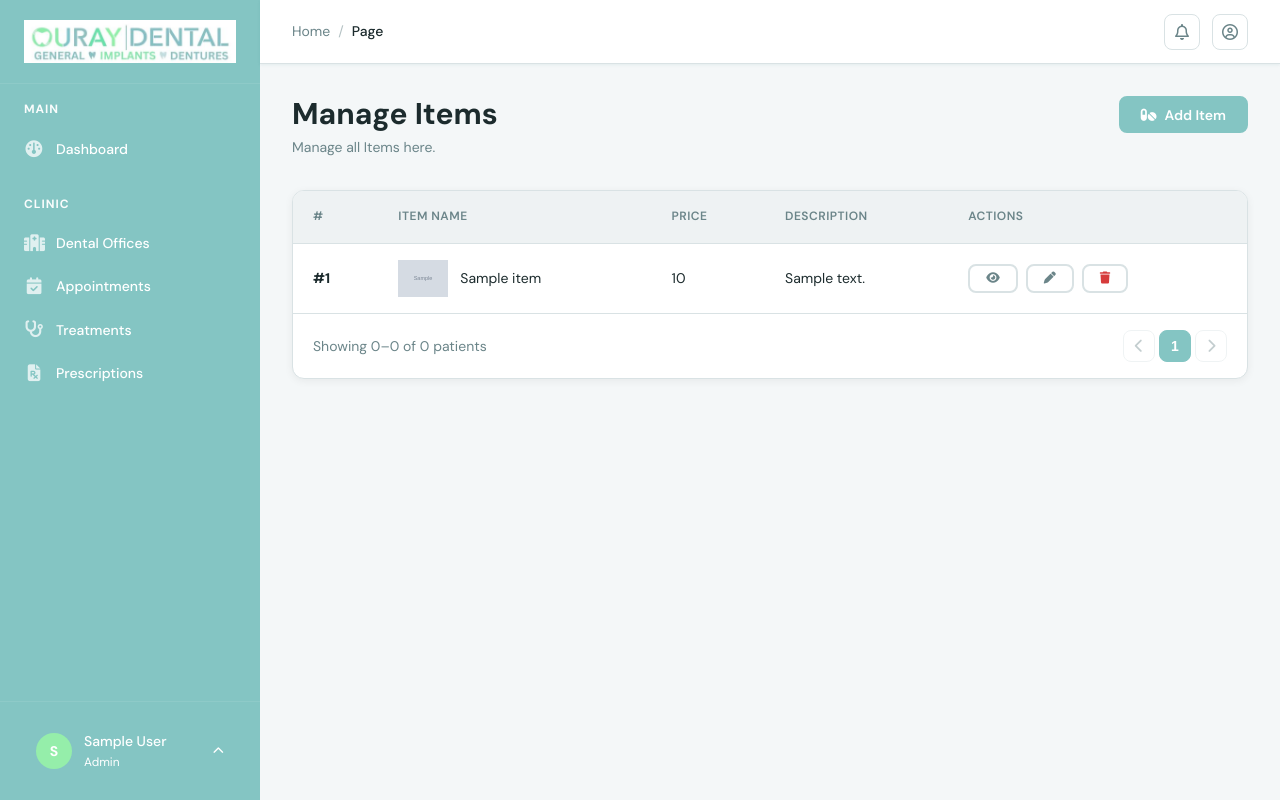
After one commit to alimemon231/dental-app, a PHP site: page /items.php in a window 1280 px wide. The commit adds this page. Run offline with PHP 8.4, Linux system fonts and the light colour scheme; the visitor is signed in with stand-in values (Sample User, id 1); tables that the repository leaves empty or names only in its code hold one stand-in row (values such as "Sample post"); grey boxes marked "Sample" are stand-in pictures.

Commit message:
app completed till items upload with proper image handling image uploads images save delete updated in server side

```diff
--- /dev/null
+++ b/api/items/list.php
@@ -0,0 +1,40 @@
+<?php
+/**
+ * GET api/patients/list.php
+ * Query params: limit, page, search
+ */
+require_once __DIR__ . '/../../includes/Auth.php';
+
+$db   = new Database();
+$auth = new Auth($db);
+$auth->requireAuth();
+
+$limit  = min((int)($_GET['limit'] ?? 20), 100);
+$page   = max((int)($_GET['page']  ?? 1), 1);
+$search = trim($_GET['search'] ?? '');
+$offset = ($page - 1) * $limit;
+
+if ($search) {
+    $like = '%' . $search . '%';
+    $patients = $db->query(
+        "SELECT id,
+                CONCAT(first_name, ' ', last_name) AS name,
+                phone, email, gender, date_of_birth, created_at
+         FROM patients
+         WHERE deleted_at IS NULL
+           AND (first_name LIKE ? OR last_name LIKE ? OR phone LIKE ? OR email LIKE ?)
+         ORDER BY created_at DESC
+         LIMIT ? OFFSET ?",
+        [$like, $like, $like, $like, $limit, $offset]
+    );
+} else {
+    $patients = $db->query(
+        "SELECT *
+         FROM items
+         ORDER BY id
+         LIMIT ? OFFSET ?",
+        [$limit, $offset]
+    );
+}
+
+Api::success($patients);
--- a/api/offices/delete.php
+++ b/api/offices/delete.php
@@ -18,5 +18,6 @@ if (!$db->exists('offices', ['id' => $id,])) {
     Api::error('Patient not found.', 404); exit;
 }
 
+$db->Delete('office_users', ['office_id' => $id]);
 $db->Delete('offices', ['id' => $id]);
 Api::success(null, 'Patient deleted successfully.');
--- a/assets/css/global.css
+++ b/assets/css/global.css
@@ -547,7 +547,8 @@ table.data-table tfoot td {
   color: var(--color-text-muted);
 }
 .table-empty i { font-size: 2.5rem; margin-bottom: var(--sp-3); display: block; opacity: 0.4; }
-
+.item-img{max-width: 50px;}
+.main-item-image{width: 100%; border-radius: 10px;}
 /* ------------------------------------------------------------------ */
 /*  BADGES                                                              */
 /* ------------------------------------------------------------------ */
--- /dev/null
+++ b/assets/js/items.js
@@ -0,0 +1,266 @@
+/**
+ * assets/js/offices.js
+ * CRUD logic for the offices page.
+ * This file is the template/pattern to copy when building any new module.
+ */
+
+$(document).ready(function () {
+
+    /* ── State ── */
+    var currentPage = 1;
+    var perPage = 20;
+    var editingId = null;   // null = adding new, number = editing
+
+    /* ================================================================
+       LOAD TABLE
+    ================================================================ */
+    function loadItems(page) {
+        page = page || 1;
+        currentPage = page;
+
+        App.ajax({
+            url: '/items/list.php',
+            method: 'GET',
+            loader: false,
+            data: {
+                page: page,
+                limit: perPage,
+            },
+            onSuccess: function (data, msg, res) {
+                renderTable(data);
+                renderPagination(res.meta || {});
+            },
+            onError: function () {
+                $('#items-tbody').html(
+                    '<tr><td colspan="8"><div class="table-empty"><i class="fa-solid fa-circle-exclamation"></i> Failed to load patients.</div></td></tr>'
+                );
+            }
+        });
+    }
+
+    function renderTable(patients) {
+        if (!patients || !patients.length) {
+            $('#items-tbody').html(
+                '<tr><td colspan="8"><div class="table-empty"><i class="fa-solid fa-pills"></i> No items found.</div></td></tr>'
+            );
+            return;
+        }
+
+        var rows = '';
+        $.each(patients, function (i, p) {
+            rows += '<tr>' +
+                '<td><strong>#' + (i + 1) + '</strong></td>' +
+                '<td>' +
+                '<div class="flex flex-align gap-3">' +
+                '<img src="' + p.image_path + '" class="item-img">' +
+                '<div>' +
+                App.utils.escHtml(p.name) +
+                '</div>' +
+                '</div>' +
+                '</td>' +
+
+
+                '<td>' + App.utils.escHtml(p.price || '—') + '</td>' +
+                '<td>' + App.utils.escHtml(p.description || '—') + '</td>' +
+                '<td>' +
+                '<div class="actions">' +
+                '<button class="btn btn-ghost btn-sm btn-view" data-id="' + p.id + '" title="View"><i class="fa-solid fa-eye"></i></button>' +
+                '<button class="btn btn-ghost btn-sm btn-edit" data-id="' + p.id + '" title="Edit"><i class="fa-solid fa-pen"></i></button>' +
+                '<button class="btn btn-ghost btn-sm btn-delete" data-id="' + p.id + '" data-name="' + App.utils.escHtml(p.name) + '" title="Delete" style="color:var(--color-danger)"><i class="fa-solid fa-trash"></i></button>' +
+                '</div>' +
+                '</td>' +
+                '</tr>';
+        });
+
+        $('#items-tbody').html(rows);
+    }
+
+    function renderPagination(meta) {
+        var total = meta.total || 0;
+        var pages = meta.pages || 1;
+        var current = meta.current || 1;
+        var from = total ? ((current - 1) * perPage + 1) : 0;
+        var to = Math.min(current * perPage, total);
+
+        $('#patients-info').text('Showing ' + from + '–' + to + ' of ' + total + ' patients');
+
+        var btns = '';
+        btns += '<button class="page-btn" id="pg-prev" ' + (current <= 1 ? 'disabled' : '') + '><i class="fa-solid fa-chevron-left"></i></button>';
+
+        // Show max 5 page buttons
+        var start = Math.max(1, current - 2);
+        var end = Math.min(pages, start + 4);
+        for (var i = start; i <= end; i++) {
+            btns += '<button class="page-btn ' + (i === current ? 'active' : '') + '" data-page="' + i + '">' + i + '</button>';
+        }
+
+        btns += '<button class="page-btn" id="pg-next" ' + (current >= pages ? 'disabled' : '') + '><i class="fa-solid fa-chevron-right"></i></button>';
+        $('#pagination-btns').html(btns);
+    }
+
+
+    /* Pagination */
+    $(document).on('click', '.page-btn[data-page]', function () {
+        loadPatients(parseInt($(this).data('page')));
+    });
+    $(document).on('click', '#pg-prev', function () { if (currentPage > 1) loadPatients(currentPage - 1); });
+    $(document).on('click', '#pg-next', function () { loadPatients(currentPage + 1); });
+
+    /* ================================================================
+       ADD NEW PATIENT
+    ================================================================ */
+    $('#btn-add-item').on('click', function () {
+        editingId = null;
+        resetForm();
+        $('[name="image"]').attr('required', 'required');
+        $('#item-modal-title').text('Add New Item');
+        App.modal.open('item-modal');
+    });
+
+    /* ================================================================
+       SAVE PATIENT (create or update)
+    ================================================================ */
+    $('#btn-save-item').on('click', function () {
+        var form = $('#item-form');
+
+        // Front-end validation
+        App.form.clearErrors(form);
+        if (!App.form.validate(form)) {
+            App.toast.warning('Validation', 'Please fill in all required fields.');
+            return;
+        }
+
+        var data = new FormData(form[0]);
+        var isEditing = !!editingId;
+        var url = isEditing
+            ? '/items/update.php'
+            : '/items/create.php';
+
+        if (isEditing) data.patient_id = editingId;
+
+        App.ajax({
+            url: url,
+            method: 'POST',
+            data: data,
+            btn: $('#btn-save-item'),
+            loaderMsg: isEditing ? 'Saving changes…' : 'Creating Item…',
+            onSuccess: function (d, msg) {
+                App.modal.close('item-modal');
+                App.toast.success('Success', msg);
+                loadItems(currentPage);
+            }
+        });
+    });
+
+    /* ================================================================
+       VIEW PATIENT
+    ================================================================ */
+    $(document).on('click', '.btn-view', function () {
+        var id = $(this).data('id');
+
+        App.ajax({
+            url: '/items/get.php?id=' + id,
+            loader: false,
+            onSuccess: function (p) {
+                var html =
+                    '<div class="grid-2" style="gap:var(--sp-8)">' +
+
+                    '<div>' +
+                    '<div class="form-section-title mb-4"><i class="fa-solid fa-user"></i>  Item Info </div>' +
+                        infoRow('Item Name', p.name || '—') +
+                        infoRow('Price', p.price || '—') +
+                        infoRow('description', p.description || '—') +
+                    '</div>' +
+
+                    '<div>' +
+                        '<img src="'+ p.image_path +'" class="main-item-image">'
+                    '</div>' +
+                    '</div>';
+
+
+                $('#view-items-body').html(html);
+                $('#btn-edit-from-view').data('id', p.id);
+                App.modal.open('view-item-modal');
+            }
+        });
+    });
+
+    function infoRow(label, value) {
+        return '<div class="flex-between mb-4" style="border-bottom:1px solid var(--color-border);padding-bottom:var(--sp-3)">' +
+            '<span class="text-sm text-muted">' + label + '</span>' +
+            '<span class="text-sm fw-500">' + App.utils.escHtml(String(value)) + '</span>' +
+            '</div>';
+    }
+
+    function ucFirst(str) { return str ? str.charAt(0).toUpperCase() + str.slice(1) : ''; }
+
+    $('#btn-edit-from-view').on('click', function () {
+        App.modal.close('view-item-modal');
+        openEditModal($(this).data('id'));
+    });
+
+    /* ================================================================
+       EDIT PATIENT
+    ================================================================ */
+    $(document).on('click', '.btn-edit', function () {
+        openEditModal($(this).data('id'));
+    });
+
+    function openEditModal(id) {
+        App.ajax({
+            url: '/items/get.php?id=' + id,
+            loader: false,
+            onSuccess: function (p) {
+                resetForm();
+                editingId = p.id;
+                $('#patient-modal-title').text('Edit Item');
+
+                // Populate form
+                $('#item-id').val(p.id);
+                $('[name="name"]').val(p.name);
+                $('[name="price"]').val(p.price);
+                $('[name="description"]').val(p.description);
+                $('[name="image"]').removeAttr('required');
+                App.modal.open('item-modal');
+            }
+        });
+    }
+
+    /* ================================================================
+       DELETE PATIENT
+    ================================================================ */
+    $(document).on('click', '.btn-delete', function () {
+        var id = $(this).data('id');
+        var name = $(this).data('name');
+
+        App.utils.confirm(
+            'Are you sure you want to delete "' + name + '"? This cannot be undone.',
+            function () {
+                App.ajax({
+                    url: '/items/delete.php',
+                    method: 'POST',
+                    data: { id: id },
+                    loaderMsg: 'Deleting Item…',
+                    onSuccess: function (d, msg) {
+                        App.toast.success('Deleted', msg);
+                        loadItems(currentPage);
+                    }
+                });
+            }
+        );
+    });
+
+    /* ================================================================
+       HELPERS
+    ================================================================ */
+    function resetForm() {
+        App.form.reset(document.getElementById('item-form'));
+        editingId = null;
+    }
+
+    /* ================================================================
+       INIT — load on page ready
+    ================================================================ */
+    loadItems(1);
+
+});
--- /dev/null
+++ b/items.php
@@ -0,0 +1,188 @@
+<!DOCTYPE html>
+<html lang="en">
+
+<head>
+  <meta charset="UTF-8">
+  <meta name="viewport" content="width=device-width, initial-scale=1.0">
+  <title>Manage Items</title>
+  <link rel="stylesheet" href="https://cdnjs.cloudflare.com/ajax/libs/font-awesome/6.5.1/css/all.min.css">
+  <link rel="stylesheet" href="assets/css/global.css">
+  <link rel="stylesheet" href="assets/css/layout.css">
+</head>
+
+<body>
+  <div class="app-shell">
+    <?php require_once "includes/page-header.php" ?>
+    <main class="main-content">
+      <div class="page-wrapper">
+        <div class="page-header">
+          <div class="page-header-left">
+            <h1>Manage Items</h1>
+            <div class="page-header-sub">Manage all Items here.</div>
+          </div>
+          <div class="page-header-actions">
+            <button class="btn btn-primary" id="btn-add-item">
+              <i class="fa-solid fa-pills"></i> Add Item
+            </button>
+          </div>
+        </div>
+
+        <!-- ============================================================
+     PATIENTS TABLE
+============================================================ -->
+        <div class="table-wrapper">
+          <table class="data-table" id="Items-table">
+            <thead>
+              <tr>
+                <th class="sortable" data-col="id">#</th>
+                <th class="sortable" data-col="name">Item Name</th>
+                <th>Price</th>
+                <th>Description</th>
+                <th>Actions</th>
+              </tr>
+            </thead>
+            <tbody id="items-tbody">
+              <tr>
+                <td colspan="8">
+                  <div class="table-empty"><i class="fa-solid fa-spinner fa-spin"></i> Loading…</div>
+                </td>
+              </tr>
+            </tbody>
+          </table>
+          <div class="table-pagination" id="patients-pagination">
+            <span id="patients-info" class="text-muted text-sm">—</span>
+            <div class="pagination" id="pagination-btns"></div>
+          </div>
+        </div>
+
+        <!-- ============================================================
+     ADD / EDIT Item MODAL
+============================================================ -->
+        <div class="modal-backdrop" id="item-modal">
+          <div class="modal modal-lg">
+            <div class="modal-header">
+              <div class="modal-title" id="item-modal-title">Add New Item</div>
+              <button class="modal-close" data-close-modal="item-modal">&#x2715;</button>
+            </div>
+            <div class="modal-body">
+              <form id="item-form" novalidate>
+                <input type="hidden" name="item_id" id="item-id" value="">
+
+                <!-- Personal Info -->
+                <div class="form-section">
+                  <div class="form-section-title"><i class="fa-solid fa-pills"></i> Item Information</div>
+                  <div class="form-row">
+                    <div class="form-group">
+                      <label class="form-label">Item Name <span class="required">*</span></label>
+                      <input type="text" name="name" id="name" class="form-control" placeholder="e.g. Item 1"
+                        required>
+                      <span class="form-error">Item name is required.</span>
+                    </div>
+                    <div class="form-group">
+                      <label class="form-label">Price<span class="required">*</span></label>
+                      <input type="number" name="price" id="price" class="form-control" placeholder="+1 453-545-345"
+                        required>
+                      <span class="form-error"> Item price is required.</span>
+                    </div>
+                  </div>
+                  <div class="form-row" style="grid-template-columns: repeat(1, 1fr);">
+                    <div class="form-group">
+                      <label class="form-label">Description <span class="required">*</span></label>
+                      <textarea name="description" id="description" placeholder="Description about item" class="form-control" required></textarea>
+                      <span class="form-error">Description is required</span>
+                    </div>
+                  </div>
+                  <div class="form-row" style="grid-template-columns: repeat(1, 1fr);margin-top:10px;">
+                    <div class="form-group">
+                      <label class="form-label"> Item Image<span class="required">*</span></label>
+                      <input type="file"  class="form-control" accept=".png, .jpg, .jpeg" name="image" id="image" required>
+                      <span class="form-error">Image is required</span>
+                    </div>
+                  </div>
+                </div>
+              </form>
+            </div>
+            <div class="modal-footer">
+              <button class="btn btn-ghost" data-close-modal="item-modal">Cancel</button>
+              <button class="btn btn-primary" id="btn-save-item">
+                <span class="btn-spinner"></span>
+                <span class="btn-text">Save Item</span>
+              </button>
+            </div>
+          </div>
+        </div>
+
+        <!-- ============================================================
+     VIEW PATIENT MODAL
+============================================================ -->
+        <div class="modal-backdrop" id="view-item-modal">
+          <div class="modal modal-lg">
+            <div class="modal-header">
+              <div class="modal-title">Patient Details</div>
+              <button class="modal-close" data-close-modal="view-item-modal">&#x2715;</button>
+            </div>
+            <div class="modal-body" id="view-items-body">
+              Loading…
+            </div>
+            <div class="modal-footer">
+              <button class="btn btn-ghost" data-close-modal="view-item-modal">Close</button>
+              <button class="btn btn-primary" id="btn-edit-from-view">
+                <i class="fa-solid fa-pen"></i> Edit
+              </button>
+            </div>
+          </div>
+        </div>
+      </div>
+    </main>
+  </div>
+
+  <!-- Reusable confirm modal -->
+  <div class="modal-backdrop" id="confirm-modal">
+    <div class="modal modal-sm">
+      <div class="modal-header">
+        <div class="modal-title">Confirm Action</div>
+        <button class="modal-close" data-close-modal="confirm-modal">&#x2715;</button>
+      </div>
+      <div class="modal-body">
+        <p class="confirm-message">Are you sure?</p>
+      </div>
+      <div class="modal-footer">
+        <button class="btn btn-ghost" id="confirm-cancel">Cancel</button>
+        <button class="btn btn-danger" id="confirm-ok">Confirm</button>
+      </div>
+    </div>
+  </div>
+
+  <div id="toast-container"></div>
+  <div id="global-loader">
+    <div class="loader-spinner"></div>
+    <div class="loader-text">Please wait…</div>
+  </div>
+
+  <script src="https://cdnjs.cloudflare.com/ajax/libs/jquery/3.7.1/jquery.min.js"></script>
+  <script src="assets/js/app.js"></script>
+  <script src="assets/js/items.js"></script>
+  <script>
+    $(document).ready(function () {
+
+      /* 1. Check auth */
+      App.auth.check();
+
+      /* 2. User info */
+      App.ajax({
+        url: '/auth/check.php', loader: false, silent: true,
+        onSuccess: function (d) {
+          if (d && d.user) {
+            $('#sidebar-user-name').text(d.user.name);
+            $('#sidebar-user-role').text(d.user.role || 'Staff');
+            $('#user-avatar-initial').text(d.user.name.charAt(0).toUpperCase());
+          }
+        }
+      });
+
+
+    });
+  </script>
+</body>
+
+</html>
```
Also changed, not shown: api/items/create.php (added, +61 -0 lines), api/items/delete.php (added, +37 -0 lines), api/items/get.php (added, +22 -0 lines), api/items/update.php (added, +85 -0 lines), uploads/items/1776515686_37a12956-0ec1-4e7e-95f3-9b00d628ac80 (1).jpg (added).
